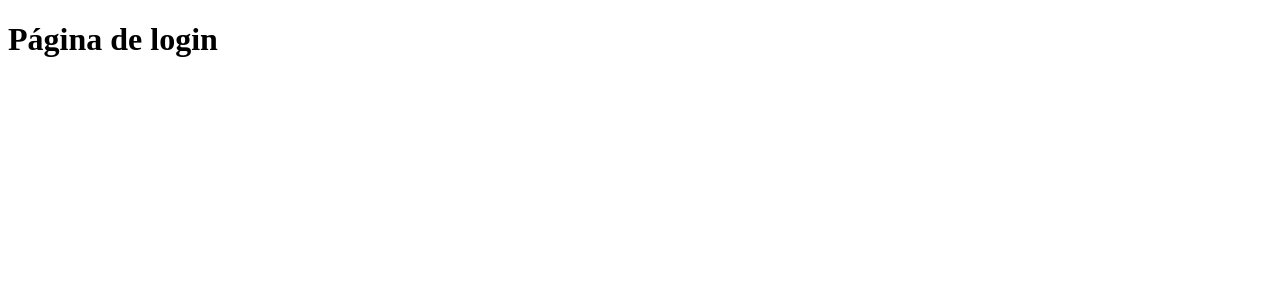
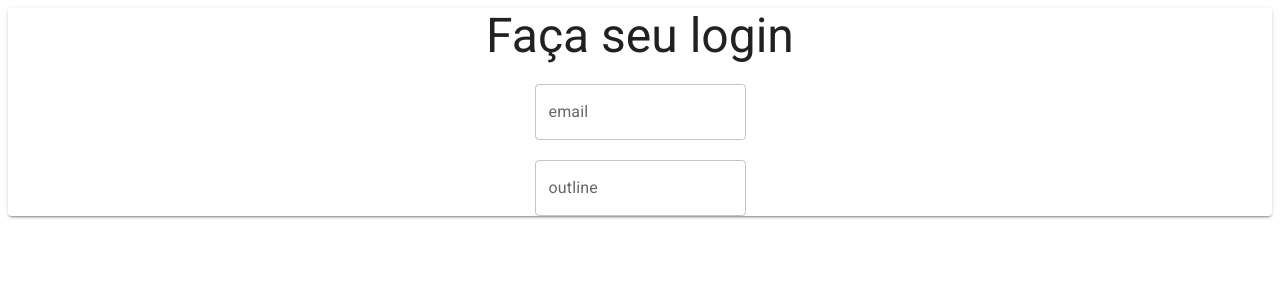
Before and after one commit to luanmvcosta0/barberflow-fe, a React (Vite) app: page /login in a window 1280 px wide. Shown: the top 300 px of the page. Built offline with nearby package versions, Linux system fonts and the light colour scheme.

Commit message:
feat: update LoginPage component with MUI layout and form fields

```diff
--- a/src/pages/LoginPage.tsx
+++ b/src/pages/LoginPage.tsx
@@ -1,8 +1,31 @@
+import { Box, Paper, TextField, Typography } from "@mui/material";
+
 function LoginPage() {
   return (
-    <div>
-      <h1>Página de login</h1>
-    </div>
+    <Box>
+      <Paper
+        elevation={2}
+        sx={{
+          display: "flex",
+          flexDirection: "column",
+          alignItems: "center",
+          justifyContent: "center",
+          gap: "20px",
+        }}
+      >
+        <Typography variant="h3">Faça seu login</Typography>
+        <TextField
+          id="input-login"
+          label="email"
+          variant="outlined"
+        ></TextField>
+        <TextField
+          id="input-password"
+          label="outline"
+          variant="outlined"
+        ></TextField>
+      </Paper>
+    </Box>
   );
 }
 
```
